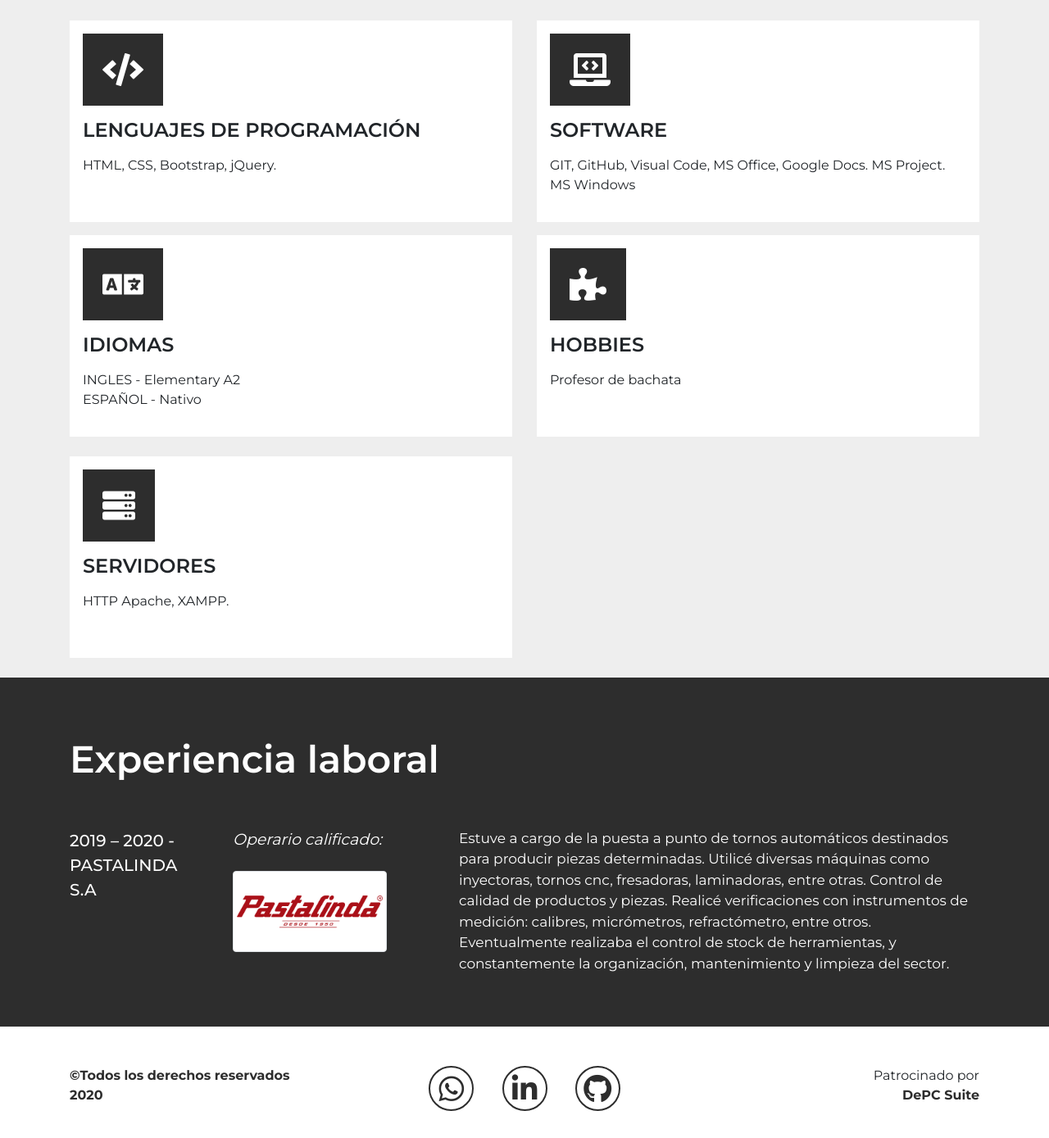
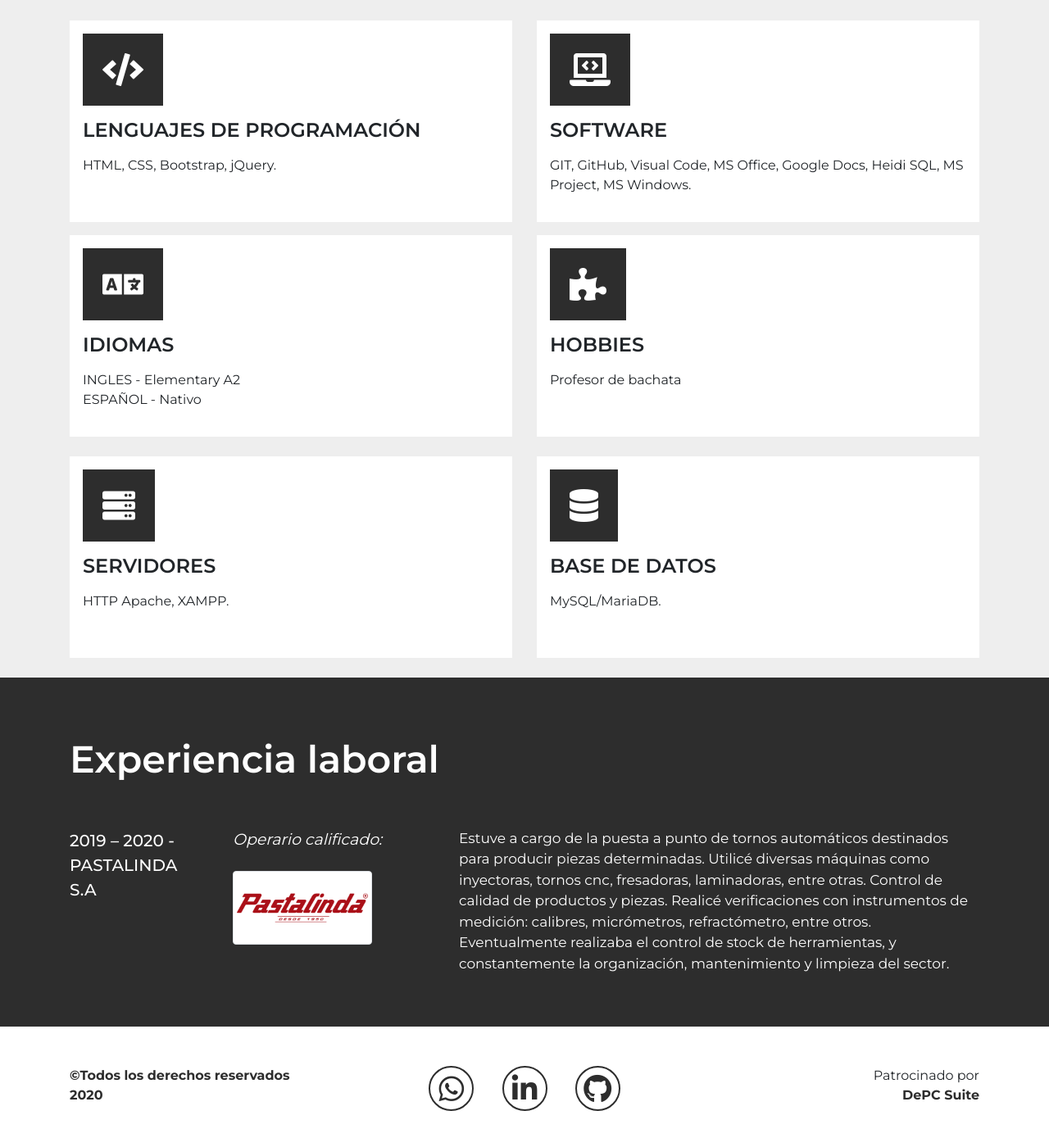
Before and after one commit to tbarrientos98/portfolio, a PHP site: page /sistema/sobre-mi.php in a window 1280 px wide. Shown: the part 465-1854 px from the top of the page at 82% size. Run offline with PHP 8.4, Linux system fonts and the light colour scheme.

Commit message:
cambios del 17/06

```diff
--- a/confirmacion-envio.php
+++ b/confirmacion-envio.php
@@ -3,7 +3,6 @@
 $pg = "confirmacion-envio";
 
 ?>
-
 <!DOCTYPE html>
 <html lang="es">
 <head>
--- a/css/estilos.css
+++ b/css/estilos.css
@@ -82,6 +82,9 @@ h4{ /*proyectos*/
     color: rgb(45, 45, 45);
     font-size: 17px;
     }
+.proyecto{
+    min-height: 30em;
+}
 
 h5{ /*proyectos*/
     font-size: 20px;
@@ -140,8 +143,9 @@ section i{
     color: white;
 }
 
-#experiencia img{
-    max-height: 55%;
+#experiencia img{ /* imagen de experiencia */
+    max-height: 50%;
+    max-width: 98% !important;
 }
 
 #experiencia h3{
--- a/sobre-mi.php
+++ b/sobre-mi.php
@@ -54,7 +54,7 @@
                             <div class="col-12">
                                 <i class="fas fa-laptop-code p-4"></i>
                                 <h4 class="my-3">SOFTWARE</h4>
-                                <p>GIT, GitHub, Visual Code, MS Office, Google Docs. MS Project. MS Windows</p>
+                                <p>GIT, GitHub, Visual Code, MS Office, Google Docs, Heidi SQL, MS Project, MS Windows.</p>
                             </div>
                         </div>
                     </div>
@@ -98,6 +98,18 @@
                         </div>
                     </div>
                 </div>
+                <!--sexto bloque: base de datos-->
+                <div class="col-sm-6 col-12 pb-4">
+                    <div class="bg-white sobremi">
+                        <div class="row p-3">
+                            <div class="col-12">
+                                <i class="fas fa-database p-4"></i>
+                                <h4 class="my-3">BASE DE DATOS</h4>
+                                <p>MySQL/MariaDB.</p>
+                            </div>
+                        </div>
+                    </div>
+                </div>
             </div>
         </section>
     </div>
@@ -115,7 +127,7 @@
                 </div>
                 <div class="col-sm-3 col-12 pastalinda mt-sm-0 mt-3 pl-sm-4">
                     <p id="operario">Operario calificado:</p>
-                    <img src="images/pastalinda2.png" alt="img-responsive" class="img-thumbnail mt-4">
+                    <img src="images/pastalinda2.png" alt="" class="img-thumbnail mt-4">
                 </div>
                 <div class="col-sm-7 col-12">
                     <p>Estuve a cargo de la puesta a punto de tornos automáticos destinados para producir
```
Also changed, not shown: proyecto.php (+7 -7 lines), images/abmclientes.png, images/abmventas.png.
